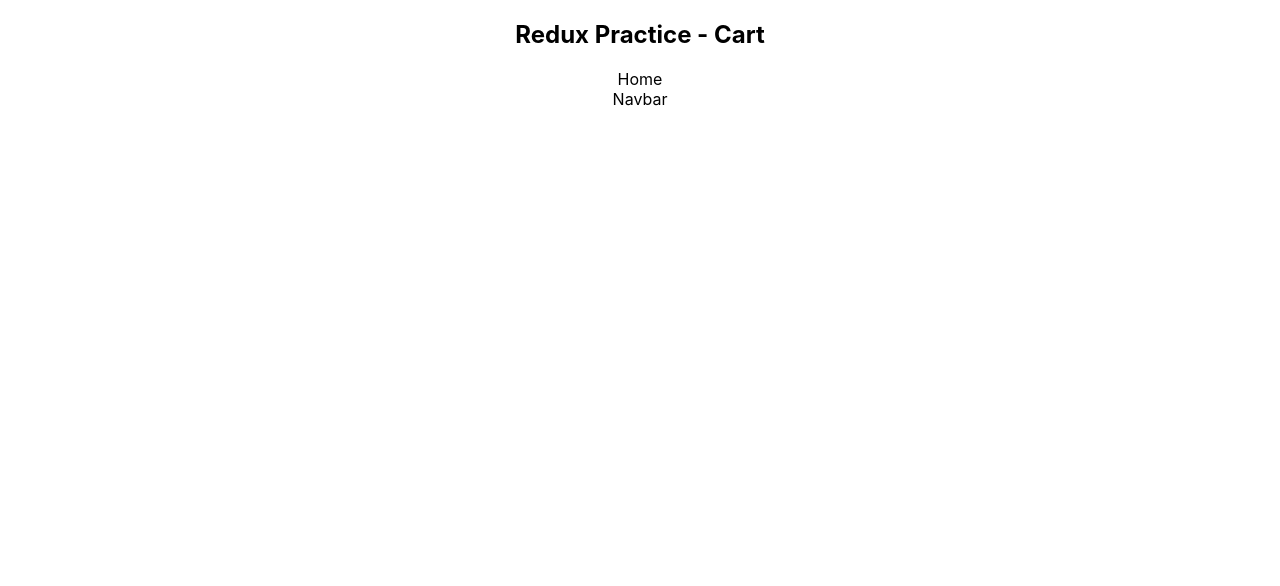
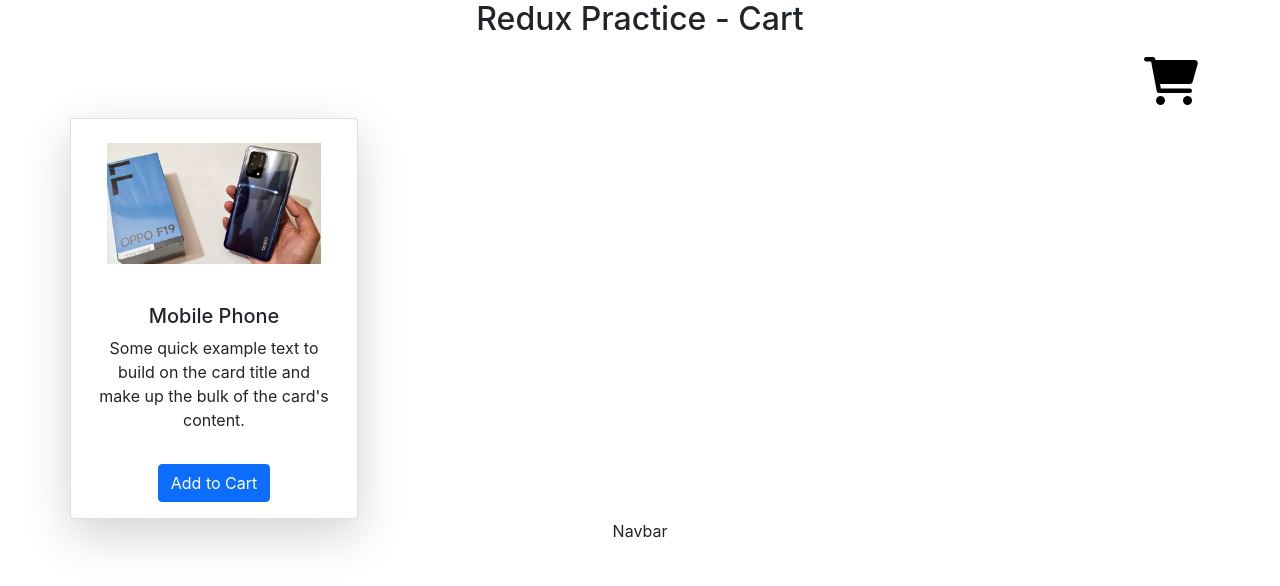
Before and after one commit to devumairazmat/redux-react, a React (Vite) app: page / in a window 1280 px wide. Shown: the top 586 px of the page. Built offline with nearby package versions, Linux system fonts and the light colour scheme.

Commit message:
Cart Card Added

```diff
--- a/index.html
+++ b/index.html
@@ -1,13 +1,19 @@
 <!DOCTYPE html>
 <html lang="en">
+
 <head>
   <meta charset="UTF-8" />
   <link rel="icon" type="image/svg+xml" href="/src/favicon.svg" />
   <meta name="viewport" content="width=device-width, initial-scale=1.0" />
-    <title>Vite App</title>
+  <title>Redux</title>
+  <link rel="stylesheet" href="https://cdnjs.cloudflare.com/ajax/libs/font-awesome/6.0.0/css/all.min.css"
+    integrity="sha512-9usAa10IRO0HhonpyAIVpjrylPvoDwiPUiKdWk5t3PyolY1cOd4DSE0Ga+ri4AuTroPR5aQvXU9xC6qOPnzFeg=="
+    crossorigin="anonymous" referrerpolicy="no-referrer" />
 </head>
+
 <body>
   <div id="root"></div>
   <script type="module" src="/src/main.jsx"></script>
 </body>
+
 </html>
--- a/package.json
+++ b/package.json
@@ -8,7 +8,13 @@
     "preview": "vite preview"
   },
   "dependencies": {
+    "@fortawesome/fontawesome-svg-core": "^6.1.1",
+    "@fortawesome/free-regular-svg-icons": "^6.1.1",
+    "@fortawesome/free-solid-svg-icons": "^6.1.1",
+    "@fortawesome/react-fontawesome": "^0.1.18",
     "bootstrap": "^5.1.3",
+    "fa-icons": "^0.2.0",
+    "font-awesome-icons": "^1.6.0",
     "react": "^18.0.0",
     "react-dom": "^18.0.0",
     "react-redux": "^8.0.1",
--- a/src/components/home/Home.jsx
+++ b/src/components/home/Home.jsx
@@ -1,7 +1,44 @@
 import React from "react";
+import phone from "../../assets/images/mobile.png";
+import "../../../node_modules/bootstrap/dist/css/bootstrap.min.css";
 
 function Home() {
-  return <div>Home</div>;
+  return (
+    <div>
+      <div className="container">
+        <div className="row">
+          <div className="col">
+            {" "}
+            <span style={{ fontSize: "3em", color: "black", float: "right" }}>
+              <i class="fa-solid fa-cart-shopping"></i>
+            </span>
+          </div>
+        </div>
+        <div className="row">
+          <div className="card shadow-lg" style={{ width: "18rem" }}>
+            <img
+              className="card-img-top p-4"
+              src={phone}
+              alt="Card image cap"
+            />
+            <div className="card-body">
+              <h5 className="card-title">Mobile Phone</h5>
+              <p className="card-text">
+                Some quick example text to build on the card title and make up
+                the bulk of the card's content.
+              </p>
+            </div>
+
+            <div className="card-body">
+              <button type="button" className="btn btn-primary">
+                Add to Cart
+              </button>
+            </div>
+          </div>
+        </div>
+      </div>
+    </div>
+  );
 }
 
 export default Home;
```
Also changed, not shown: src/assets/images/mobile.png (added), src/services/actions/Actions.jsx (added), src/services/reducers/Constants.jsx (added), src/services/reducers/Reduces.jsx (added), 1 other file (tests, documents, lock files or other folders). Lines whose indentation alone changed are shown as unchanged.
